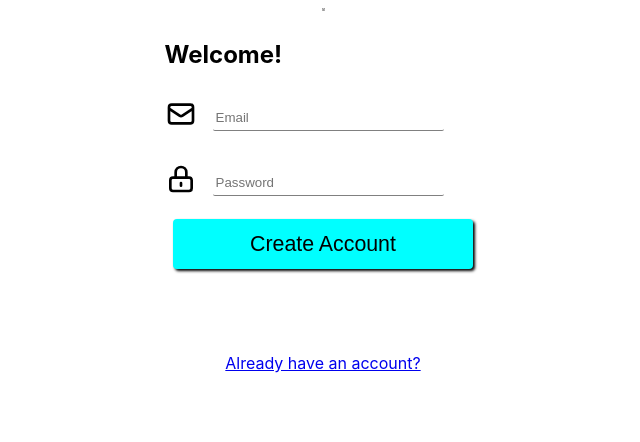
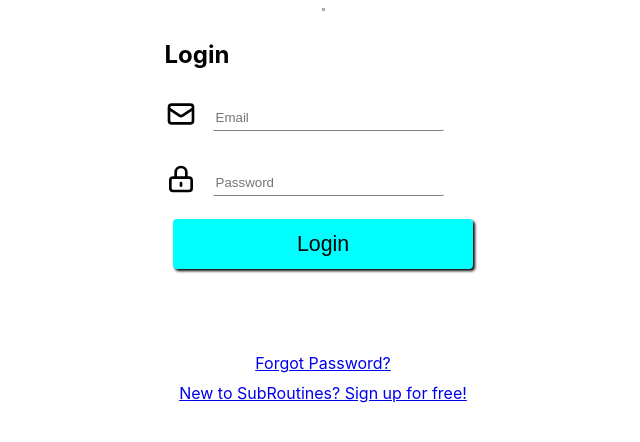
Before and after one commit to AMHaag/subroutines, a React (Create React App) app in the folder client/: page /login in a window 1280 px wide. Shown: the top 442 px of the page, without its empty margins (317-957 px from the left). Built offline with nearby package versions, Linux system fonts and the light colour scheme.

Commit message:
added basic routes

```diff
--- a/client/src/App.js
+++ b/client/src/App.js
@@ -1,12 +1,12 @@
 import './App.css';
-// import Navbar from './components/Navbar/Navbar'
-import Login from './components/pages/Login'
+import Navbar from './components/Navbar/Navbar'
+// import Login from './components/pages/Login'
 import SignUp from './components/pages/SignUp';
 
 function App() {
   return (
     <div className="App">
-      {/* <Navbar/> */}
+      <Navbar/>
       {/* <Login/> */}
       <SignUp/>
     </div>
--- a/client/src/components/pages/Login.js
+++ b/client/src/components/pages/Login.js
@@ -1,4 +1,5 @@
 import React from 'react';
+import {Link} from 'react-router-dom'
 import './pages.css';
 import { HiOutlineMail, HiOutlineLockClosed } from 'react-icons/hi';
 
@@ -41,8 +42,8 @@ let Login = function () {
         </div>
       </form>
       <div className='login-options'>
-        <a href='/'>Forgot Password?</a>
-        <a href='/'>New to SubRoutines? Sign up for free!</a>
+        <Link to='/forgot-password'>Forgot Password?</Link>
+        <Link to='/signup'>New to SubRoutines? Sign up for free!</Link>
       </div>
     </div>
   );
--- a/client/src/components/pages/SignUp.js
+++ b/client/src/components/pages/SignUp.js
@@ -1,4 +1,5 @@
 import React from 'react';
+import {Link} from 'react-router-dom'
 import './pages.css';
 import { HiOutlineMail, HiOutlineLockClosed } from 'react-icons/hi';
 
@@ -37,7 +38,7 @@ let SignUp = function () {
         </div>
       </form>
       <div className='signup-options'>
-        <a href='/'>Already have an account?</a>
+        <Link to='/login'>Already have an account?</Link>
       </div>
     </div>
   );
--- a/client/src/index.js
+++ b/client/src/index.js
@@ -1,14 +1,26 @@
 import React from 'react';
 import ReactDOM from 'react-dom/client';
 import './index.css';
+import {
+  BrowserRouter,
+  Routes,
+  Route,
+} from "react-router-dom";
 import App from './App';
+import Login from './components/pages/Login'
+import SignUp from './components/pages/SignUp';
 import reportWebVitals from './reportWebVitals';
 
 const root = ReactDOM.createRoot(document.getElementById('root'));
 root.render(
-  <React.StrictMode>
-    <App />
-  </React.StrictMode>
+  <BrowserRouter>
+    <Routes>
+      <Route path='/' element={<App />} />
+      <Route path='/login' element={<Login />} />
+      <Route path='/signup' element={<SignUp />} />
+    </Routes>
+    {/* <App /> */}
+  </BrowserRouter>
 );
 
 // If you want to start measuring performance in your app, pass a function
```
